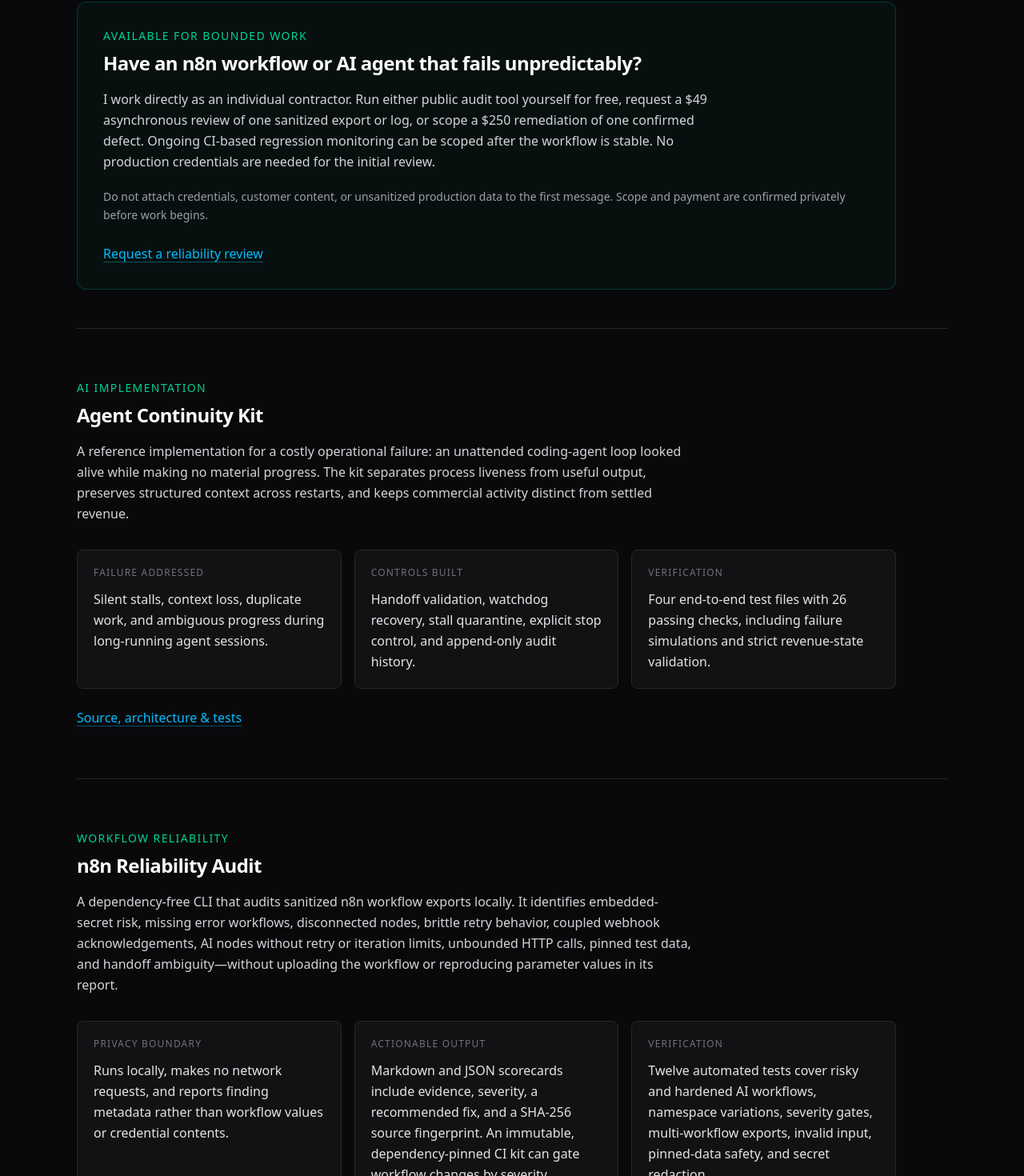
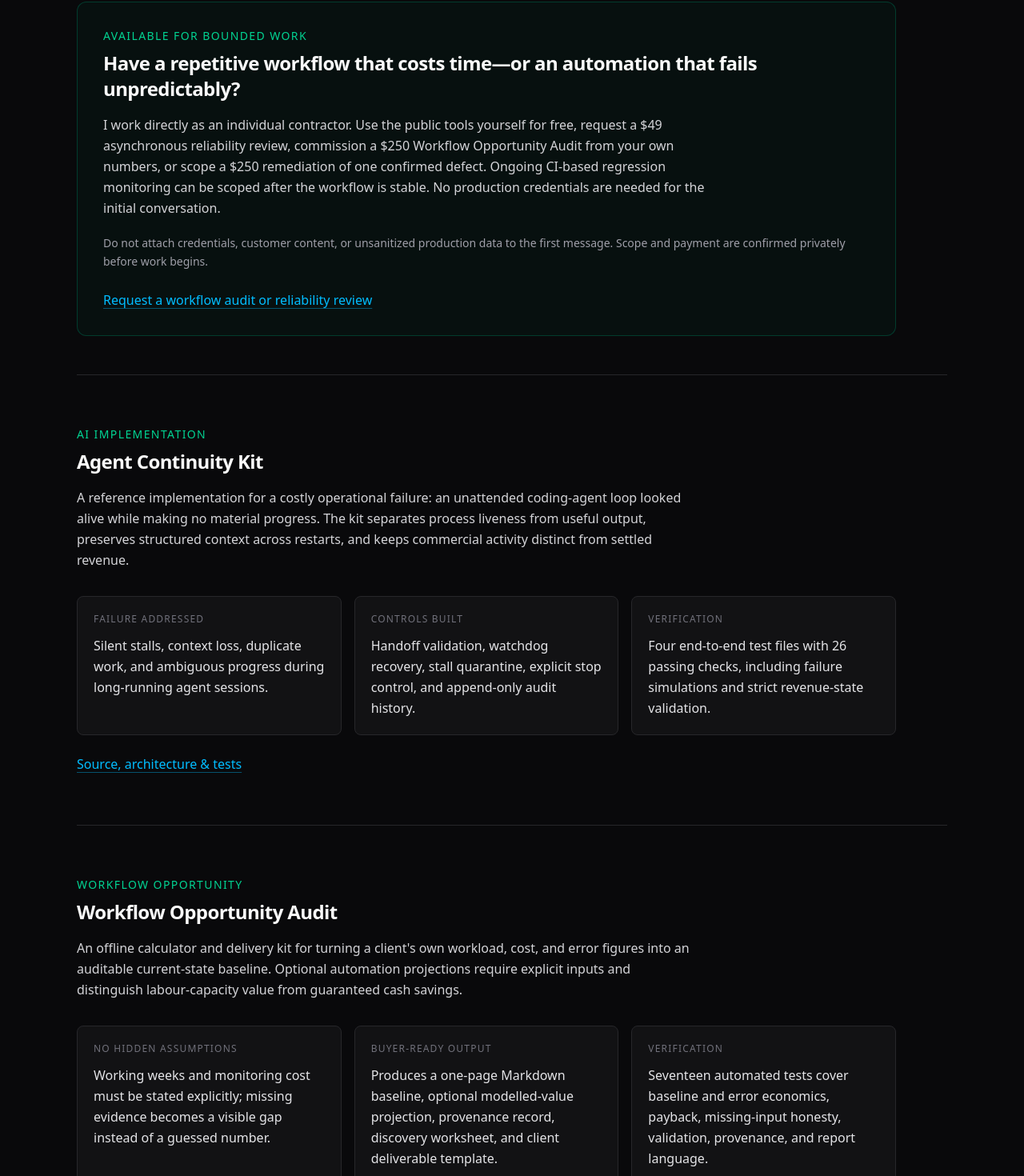
Before and after one commit to vibeclauder/work-samples, a Next.js app: page /work-samples/ in a window 1280 px wide. Shown: the part 363-1833 px from the top of the page at 80% size. Built offline with nearby package versions, Linux system fonts and the light colour scheme.

Commit message:
Add workflow opportunity audit offer

```diff
--- a/app/layout.tsx
+++ b/app/layout.tsx
@@ -4,7 +4,7 @@
 export const metadata: Metadata = {
   title: 'William Bradway — AI workflow and agent reliability',
   description:
-    'Offline n8n and AI-agent reliability audits, bounded remediation, and verified implementation work by William Bradway.',
+    'Offline workflow opportunity and reliability audits, bounded remediation, and verified AI implementation work by William Bradway.',
   icons: { icon: 'favicon.png' },
 };
 
--- a/app/page.tsx
+++ b/app/page.tsx
@@ -12,6 +12,7 @@
   'Agent operations — durable handoffs, progress detection, restart boundaries, audit ledgers, and human checkpoints for long-running coding agents',
   'Agent reliability — offline log triage for silent failures, dead-end runs, retry storms, tool-contract errors, loops, latency tails, and duplicate side effects',
   'Workflow reliability — local n8n export analysis, secret-hygiene checks, retry/error-path review, and prioritized remediation',
+  'Workflow opportunity analysis — client-input-only time, cost, error, and payback baselines with explicit assumptions',
   'Programmatic video — Python, Pillow, and FFmpeg pipelines for typography-driven motion pieces, delivered as H.264/AAC',
   'Audio synthesis — NumPy DSP for music loops and UI sound effects, delivered as WAV',
   'Web — Next.js, React, TypeScript, and Tailwind CSS; static sites deployed on GitHub Pages',
@@ -47,15 +48,16 @@
               id="work-with-me-heading"
               className="mt-2 text-2xl font-semibold tracking-tight text-zinc-50"
             >
-              Have an n8n workflow or AI agent that fails unpredictably?
+              Have a repetitive workflow that costs time—or an automation that fails unpredictably?
             </h2>
             <p className="mt-4 max-w-3xl leading-relaxed text-zinc-300">
-              I work directly as an individual contractor. Run either public
-              audit tool yourself for free, request a $49 asynchronous review
-              of one sanitized export or log, or scope a $250 remediation of
-              one confirmed defect. Ongoing CI-based regression monitoring can
-              be scoped after the workflow is stable. No production credentials
-              are needed for the initial review.
+              I work directly as an individual contractor. Use the public tools
+              yourself for free, request a $49 asynchronous reliability review,
+              commission a $250 Workflow Opportunity Audit from your own
+              numbers, or scope a $250 remediation of one confirmed defect.
+              Ongoing CI-based regression monitoring can be scoped after the
+              workflow is stable. No production credentials are needed for the
+              initial conversation.
             </p>
             <p className="mt-5 text-sm leading-relaxed text-zinc-400">
               Do not attach credentials, customer content, or unsanitized
@@ -64,10 +66,10 @@
             </p>
             <p className="mt-6">
               <a
-                href="mailto:william28918@outlook.com?subject=Reliability%20review%20request"
+                href="mailto:william28918@outlook.com?subject=Workflow%20audit%20or%20reliability%20review"
                 className={linkClass}
               >
-                Request a reliability review
+                Request a workflow audit or reliability review
               </a>
             </p>
           </div>
@@ -130,6 +132,69 @@
               className={linkClass}
             >
               Source, architecture &amp; tests
+            </a>
+          </p>
+        </section>
+
+        <section
+          aria-labelledby="opportunity-audit-heading"
+          className="border-b border-zinc-800 py-14 sm:py-16"
+        >
+          <p className="text-sm font-medium tracking-widest text-emerald-400 uppercase">
+            Workflow opportunity
+          </p>
+          <h2
+            id="opportunity-audit-heading"
+            className="mt-2 text-2xl font-semibold tracking-tight text-zinc-50"
+          >
+            Workflow Opportunity Audit
+          </h2>
+          <p className="mt-4 max-w-3xl leading-relaxed text-zinc-300">
+            An offline calculator and delivery kit for turning a client&apos;s own
+            workload, cost, and error figures into an auditable current-state
+            baseline. Optional automation projections require explicit inputs
+            and distinguish labour-capacity value from guaranteed cash savings.
+          </p>
+
+          <div className="mt-8 grid max-w-5xl gap-4 sm:grid-cols-3">
+            <article className="rounded-lg border border-zinc-800 bg-zinc-900/60 p-5">
+              <p className="text-xs font-medium tracking-widest text-zinc-500 uppercase">
+                No hidden assumptions
+              </p>
+              <p className="mt-3 leading-relaxed text-zinc-200">
+                Working weeks and monitoring cost must be stated explicitly;
+                missing evidence becomes a visible gap instead of a guessed
+                number.
+              </p>
+            </article>
+            <article className="rounded-lg border border-zinc-800 bg-zinc-900/60 p-5">
+              <p className="text-xs font-medium tracking-widest text-zinc-500 uppercase">
+                Buyer-ready output
+              </p>
+              <p className="mt-3 leading-relaxed text-zinc-200">
+                Produces a one-page Markdown baseline, optional modelled-value
+                projection, provenance record, discovery worksheet, and client
+                deliverable template.
+              </p>
+            </article>
+            <article className="rounded-lg border border-zinc-800 bg-zinc-900/60 p-5">
+              <p className="text-xs font-medium tracking-widest text-zinc-500 uppercase">
+                Verification
+              </p>
+              <p className="mt-3 leading-relaxed text-zinc-200">
+                Seventeen automated tests cover baseline and error economics,
+                payback, missing-input honesty, validation, provenance, and
+                report language.
+              </p>
+            </article>
+          </div>
+
+          <p className="mt-6 flex flex-wrap gap-x-8 gap-y-2">
+            <a
+              href="https://github.com/vibeclauder/workflow-opportunity-audit"
+              className={linkClass}
+            >
+              Source, worked example &amp; $250 audit option
             </a>
           </p>
         </section>
```
